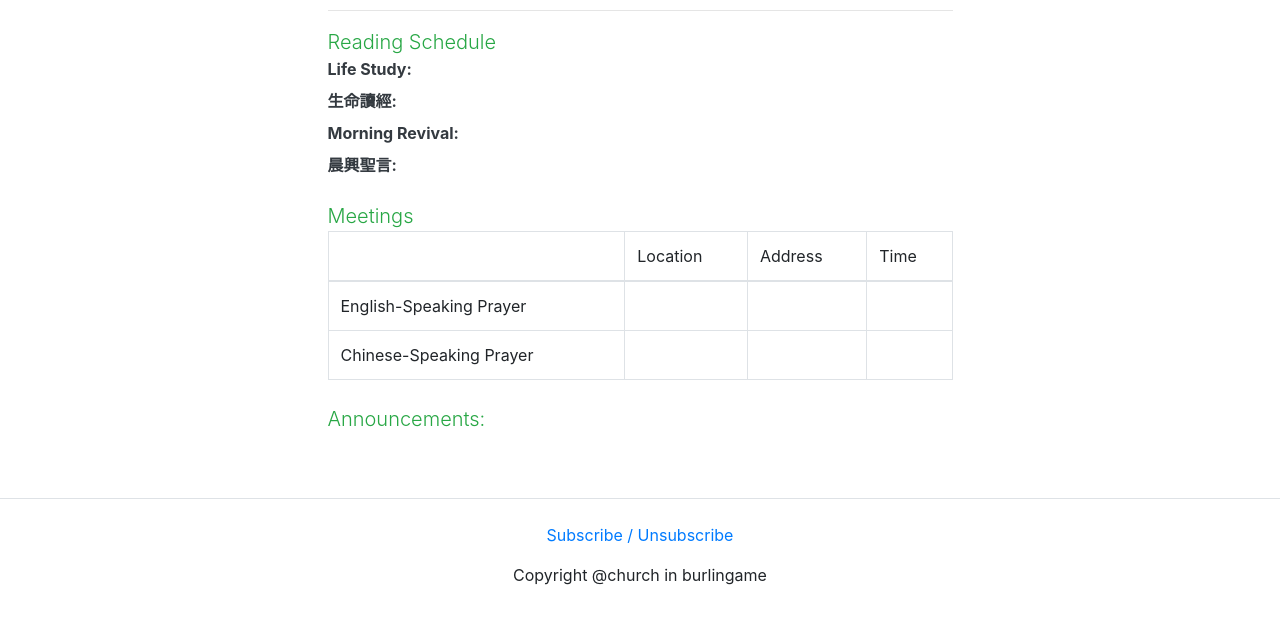
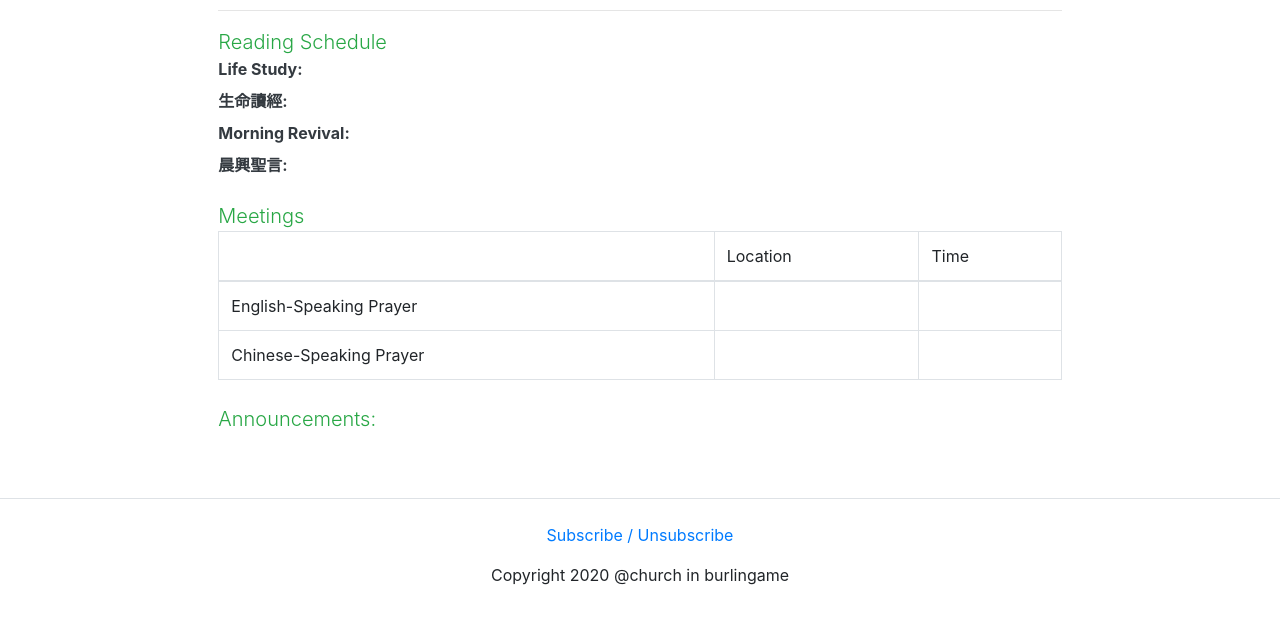
Before and after one commit to churchinburlingame/churchinburlingame.github.io, a plain HTML site: page index.html in a window 1280 px wide. Shown: the part 254-878 px from the top of the page. Drawn offline with nearby package versions, Linux system fonts and the light colour scheme; a script that the page names is missing.

Commit message:
Pushed at Tue Jun  9 19:47:32 PDT 2020

```diff
--- a/index.html
+++ b/index.html
@@ -66,7 +66,7 @@
 
   <div class="mt-5"></div>
   <div class="row">
-    <div class="offset-md-3 col-md-6">
+    <div class="offset-md-2 col-md-8">
       <nav>
         <div class="nav nav-tabs" id="nav-tab" role="tablist">
           <a class="nav-item nav-link active" id="nav-newsletter-tab" data-toggle="tab" href="#nav-home" role="tab" aria-controls="nav-home" aria-selected="true">Newsletter</a>
@@ -90,6 +90,8 @@
               <div id="paragraph1" class="text-justify"></div>
               <div class="mt-4"></div>
               <div id="paragraph2" class="text-justify"></div>
+              <div class="mt-4"></div>
+              <div id="paragraph3" class="text-justify"></div>
               <hr>
               <div class="lead text-success">Reading Schedule</div>
               <span class="text-dark font-weight-bold">Life Study:</span>
@@ -112,20 +114,17 @@
                   <tr>
                     <td></td>
                     <td>Location</td>
-                    <td>Address</td>
                     <td>Time</td>
                   </tr>
                 </thead>
                 <tbody>
                   <tr>
                     <td>English-Speaking Prayer</td>
-                    <td><span id="english-speaking-prayer"></span></td>
                     <td><span id="english-speaking-prayer-location"></span></td>
                     <td><span id="english-speaking-prayer-time"></span></td>
                   </tr>
                   <tr>
                     <td>Chinese-Speaking Prayer</td>
-                    <td><span id="chinese-speaking-prayer"></span></td>
                     <td><span id="chinese-speaking-prayer-location"></span></td>
                     <td><span id="chinese-speaking-prayer-time"></td>
                   </tr>
@@ -245,7 +244,7 @@
     <div class="row">
       <div class="offset-md-3 col-md-6">
         <p class="text-center">
-          Copyright @church in burlingame
+          Copyright 2020 @church in burlingame
         </p>
       </div>
     </div>
```
